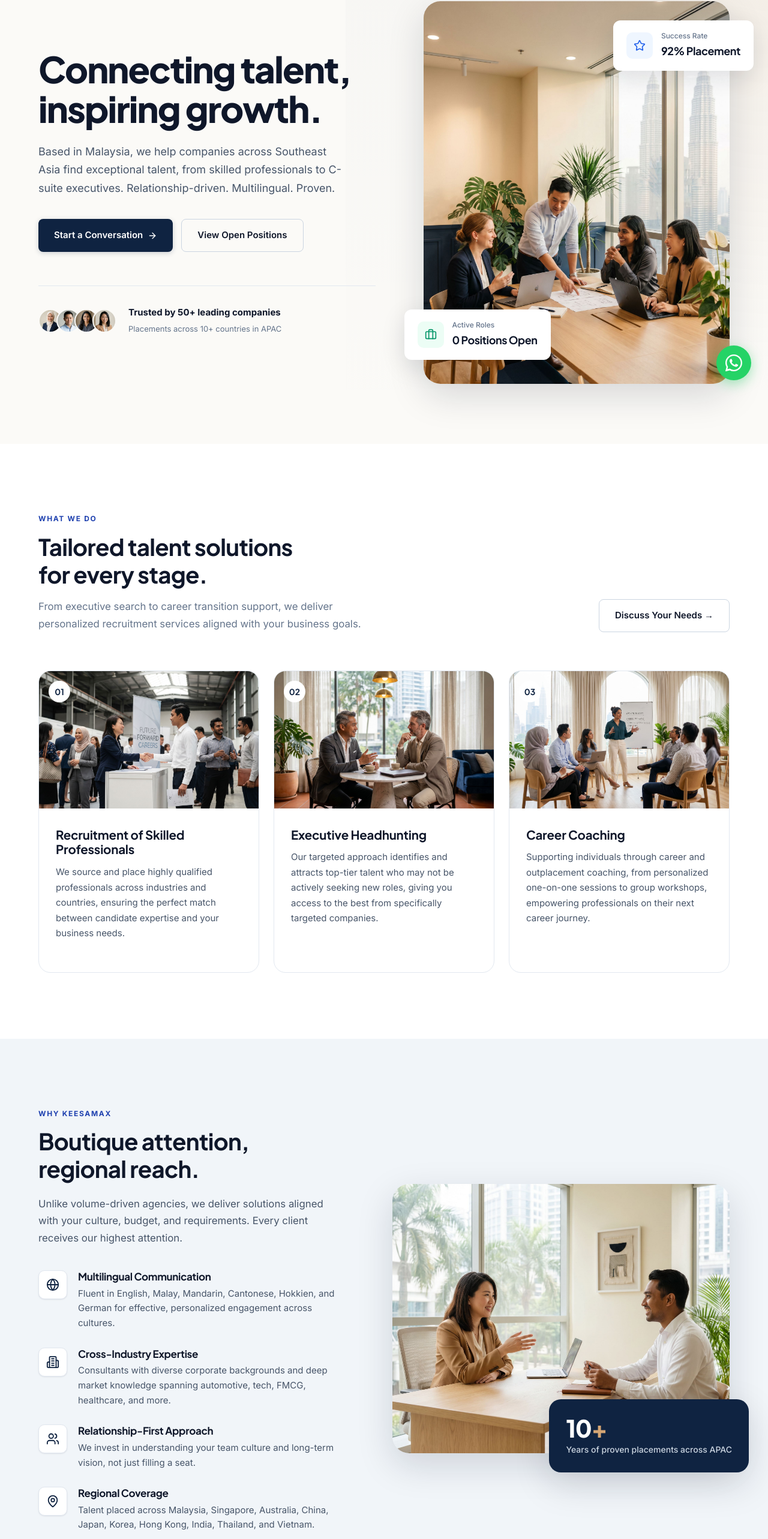
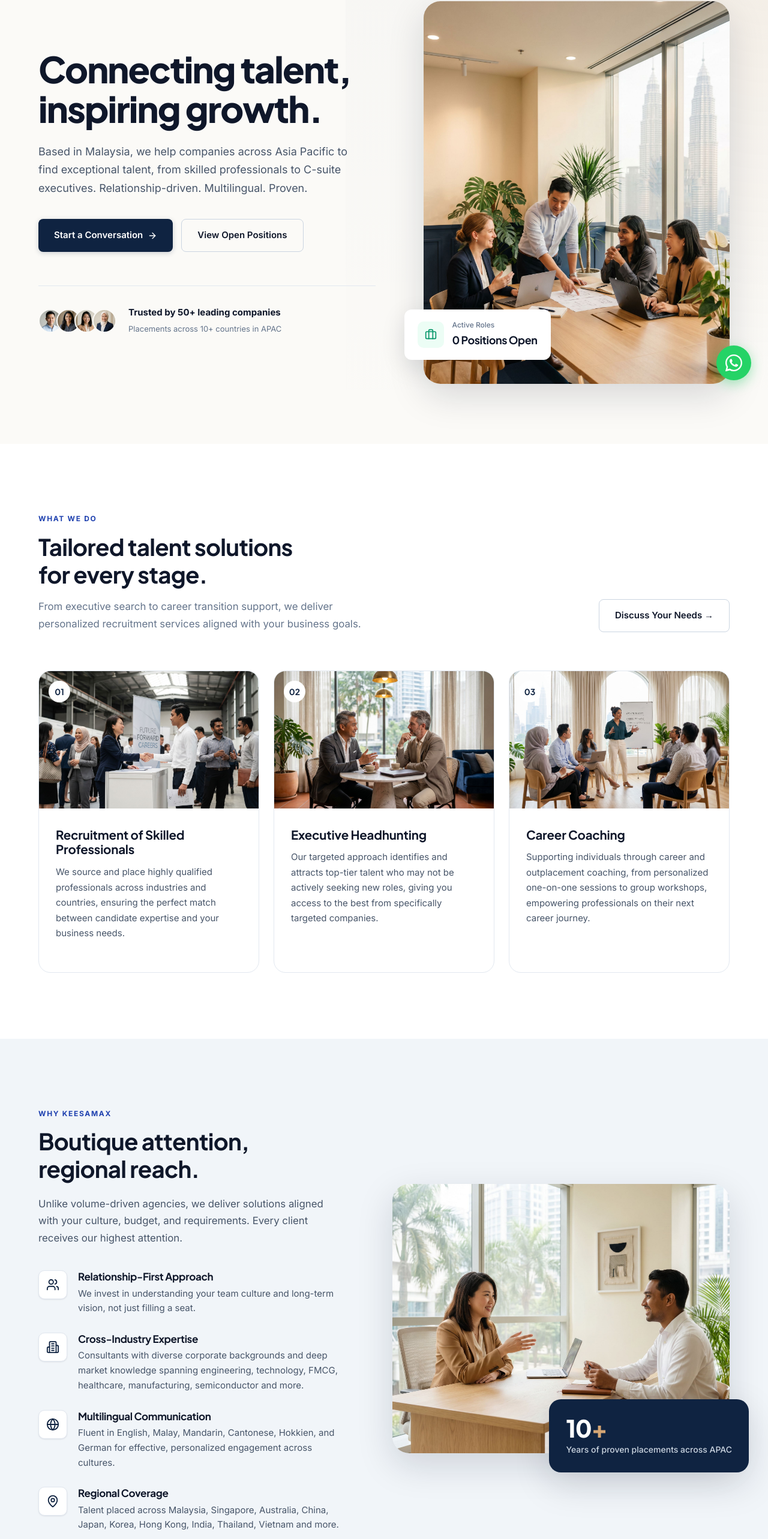
Before and after one commit to jovanimal/keesamax-website, a Next.js app: page / in a window 1280 px wide. Shown: the part 138-2704 px from the top of the page at 60% size. Built offline with nearby package versions, Linux system fonts and the light colour scheme.

Commit message:
feat: update Hero and WhyUs components; enhance messaging and improve feature representation

```diff
--- a/components/Footer.tsx
+++ b/components/Footer.tsx
@@ -41,7 +41,7 @@ export function Footer() {
             </Link>
             <p className="mb-5 max-w-[320px] text-[0.9375rem] leading-[1.7]">
               A Malaysia-based recruitment firm connecting exceptional
-              talent with leading companies across Southeast Asia since{" "}
+              talent with leading companies across Asia Pacific since{" "}
               {site.founded}.
             </p>
             {/* <div className="flex gap-2.5">
--- a/components/Hero.tsx
+++ b/components/Hero.tsx
@@ -4,10 +4,10 @@ import { Button } from "@/components/ui/Button";
 import type { Job } from "@/lib/jobs";
 
 const trustAvatars: string[] = [
-  "/images/avatar-malay-woman.jpg",
   "/images/avatar-chinese-man.jpg",
   "/images/avatar-indian-woman.jpg",
   "/images/avatar-chinese-woman.jpg",
+  "/images/avatar-malay-woman.jpg",
 ];
 
 interface HeroProps {
@@ -41,7 +41,7 @@ export function Hero({ jobs }: HeroProps) {
             </h1>
 
             <p className="mb-9 max-w-[520px] text-[1.125rem] leading-[1.7] text-[var(--color-slate-600)]">
-              Based in Malaysia, we help companies across Southeast Asia find
+              Based in Malaysia, we help companies across Asia Pacific to find
               exceptional talent, from skilled professionals to C-suite
               executives. Relationship-driven. Multilingual. Proven.
             </p>
@@ -96,13 +96,13 @@ export function Hero({ jobs }: HeroProps) {
               />
             </div>
 
-            <FloatCard
+            {/* <FloatCard
               className="top-8 right-0 lg:-right-10"
               icon={<Star className="size-5 text-[var(--color-blue-500)]" />}
               iconBg="bg-[var(--color-blue-50)]"
               label="Success Rate"
               value="92% Placement"
-            />
+            /> */}
             <FloatCard
               className="bottom-10 left-0 lg:-left-8"
               icon={<Briefcase className="size-5 text-[var(--color-emerald-600)]" />}
--- a/components/WhyUs.tsx
+++ b/components/WhyUs.tsx
@@ -11,24 +11,24 @@ interface Feature {
 
 const features: Feature[] = [
   {
+    icon: <Users className="size-[22px]" />,
+    title: "Relationship-First Approach",
+    body: "We invest in understanding your team culture and long-term vision, not just filling a seat.",
+  },
+  {
+    icon: <Building2 className="size-[22px]" />,
+    title: "Cross-Industry Expertise",
+    body: "Consultants with diverse corporate backgrounds and deep market knowledge spanning engineering, technology, FMCG, healthcare, manufacturing, semiconductor and more.",
+  },
+  {
     icon: <Globe className="size-[22px]" />,
     title: "Multilingual Communication",
     body: "Fluent in English, Malay, Mandarin, Cantonese, Hokkien, and German for effective, personalized engagement across cultures.",
   },
   {
-    icon: <Building2 className="size-[22px]" />,
-    title: "Cross-Industry Expertise",
-    body: "Consultants with diverse corporate backgrounds and deep market knowledge spanning automotive, tech, FMCG, healthcare, and more.",
-  },
-  {
-    icon: <Users className="size-[22px]" />,
-    title: "Relationship-First Approach",
-    body: "We invest in understanding your team culture and long-term vision, not just filling a seat.",
-  },
-  {
     icon: <MapPin className="size-[22px]" />,
     title: "Regional Coverage",
-    body: "Talent placed across Malaysia, Singapore, Australia, China, Japan, Korea, Hong Kong, India, Thailand, and Vietnam.",
+    body: "Talent placed across Malaysia, Singapore, Australia, China, Japan, Korea, Hong Kong, India, Thailand, Vietnam and more.",
   },
 ];
 
```
